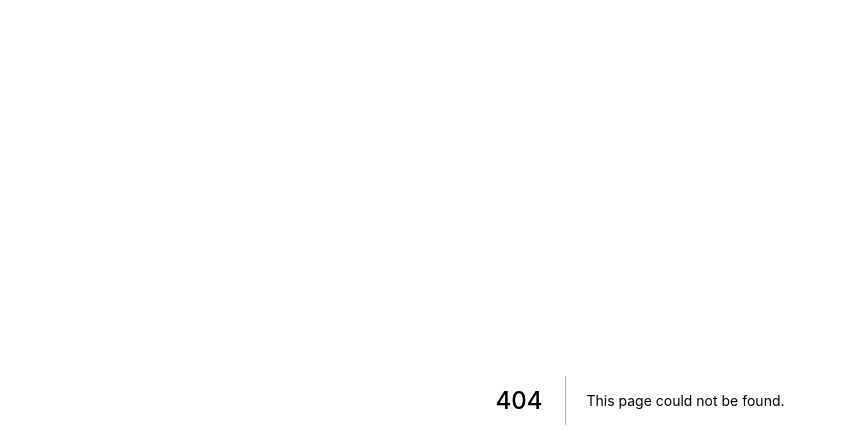
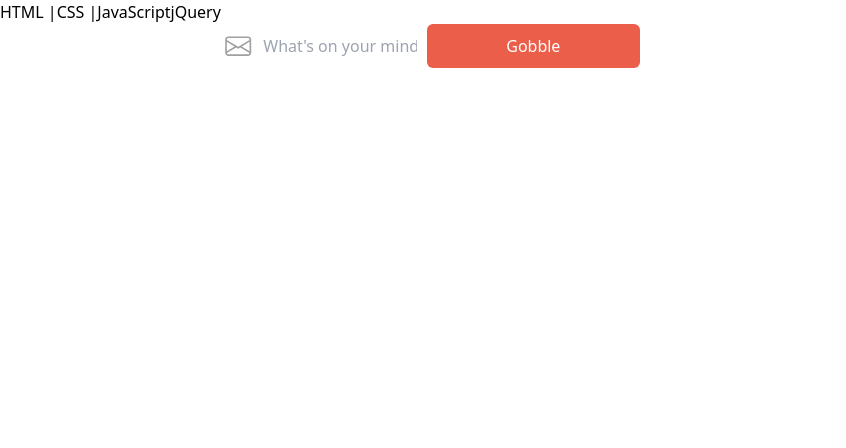
Before and after one commit to izner32/Gobbler, a Next.js app in the folder client/: page /newsfeed in a window 1280 px wide. Before the commit this address had no page. Shown: the top 448 px of the page, without its empty margins (0-846 px from the left). Built offline with nearby package versions, Linux system fonts and the light colour scheme.

Commit message:
:lipstick: added the page structure of the newsfeed page

```diff
--- /dev/null
+++ b/client/src/pages/newsfeed.tsx
@@ -0,0 +1,42 @@
+import React, {useState} from 'react'
+
+function newsfeed() {
+    const [ postValue, setPostValue ] = useState("");
+
+    const onPostClicked = async() => {
+
+    }
+
+
+    return (
+        <div className="">
+            <nav className="">
+                <a className="" href="/html/">HTML</a> |
+                <a className="" href="/css/">CSS</a> |
+                <a className="" href="/js/">JavaScript</a>
+                <a className="" href="/jquery/">jQuery</a>
+            </nav>
+            <div className="grid grid-cols-6">
+                <div>
+                    <img className="">
+                    </img>
+                </div>
+                <div className="relative">
+                    <img className ="absolute bottom-3 left-3" src="Email.svg" alt="Email"></img>
+                    <input
+                        type="email"
+                        className="w-full p-2 appearance-none border-2 border-white rounded focus:outline-none focus:bg-white focus:border-Turkey-500 pl-12"
+                        value={postValue}
+                        onChange={e => setPostValue(e.target.value)}
+                        placeholder="What's on your mind?" />
+                </div>
+                <button
+                    className="pl-5 pr-5 text-white bg-Turkey-500 rounded-md hover:bg-Turkey-600"
+                    disabled={!postValue}
+                    onClick={onPostClicked}>Gobble</button>
+            </div>
+        </div>
+    )
+}
+
+export default newsfeed;
```
